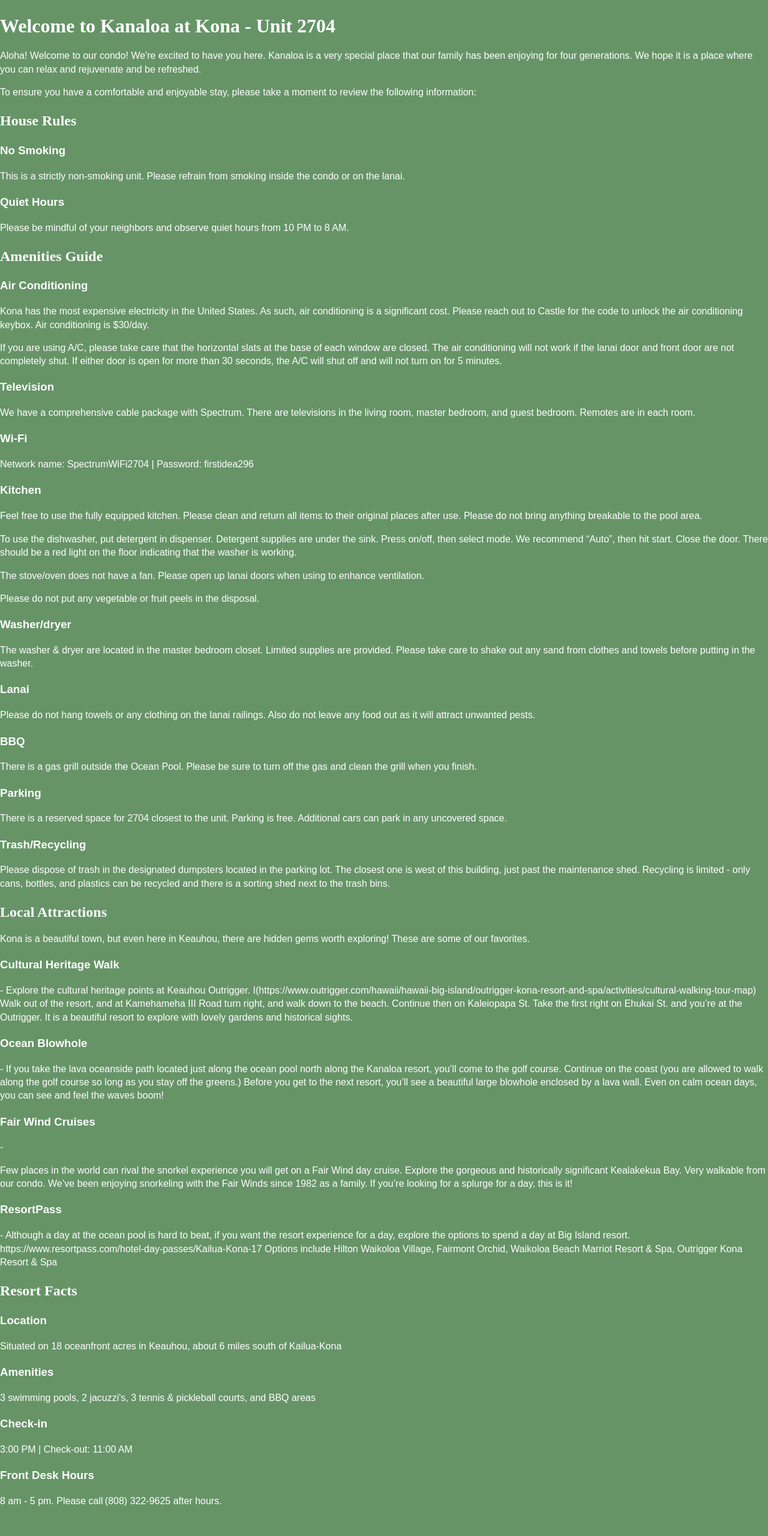
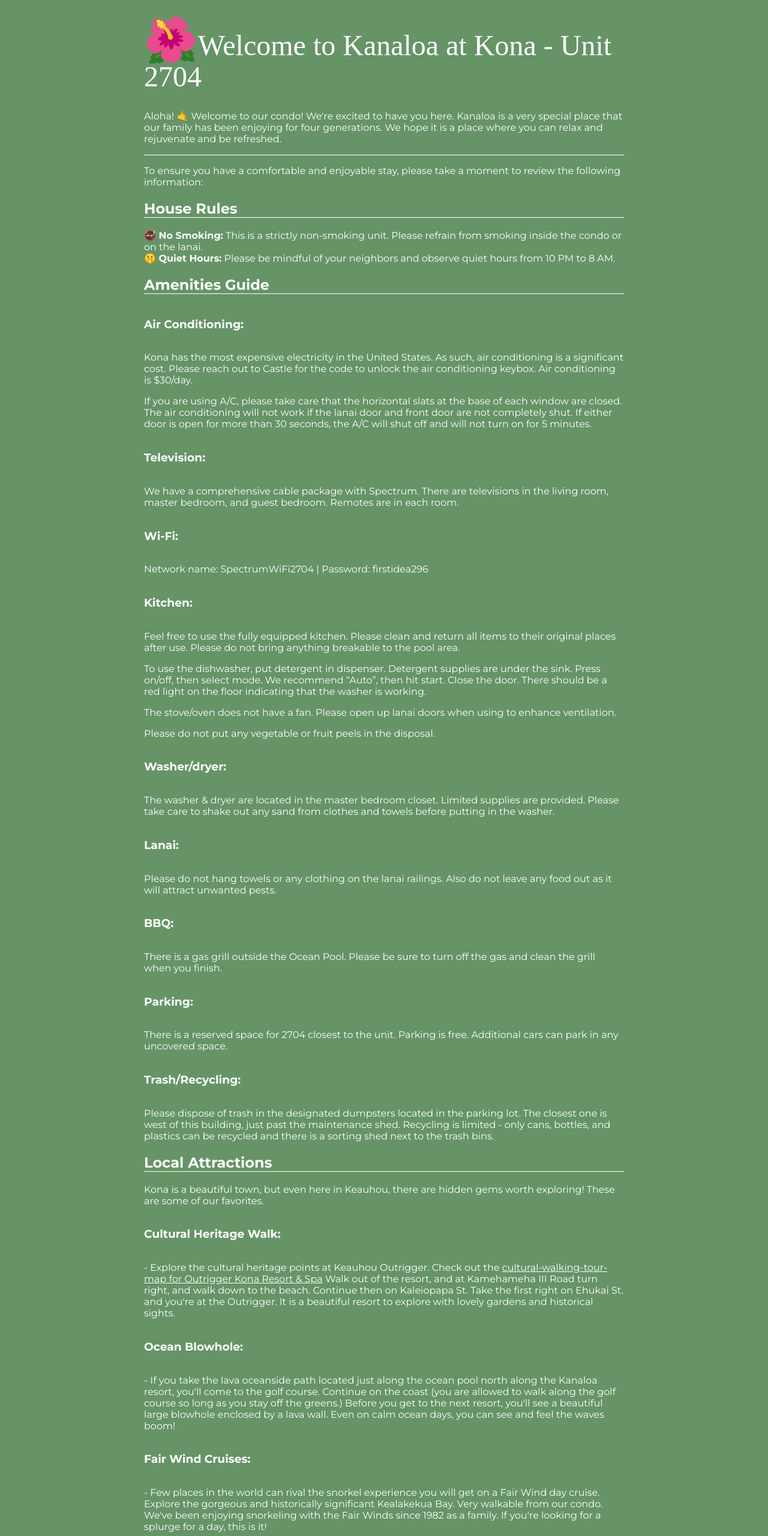
Before and after one commit to satiekue/satiekue.github.io, a plain HTML site: page index.html in a window 1280 px wide. Shown: the top 2560 px of the page at 60% size. Before the commit the page ends 2529 px from the top, so only its background shows below. Drawn offline with Linux system fonts and the light colour scheme; a web font is replaced by a local one.

Commit message:
Adding fonts, cleaning up markup & basic styling

```diff
--- a/css/style.css
+++ /dev/null
@@ -1,277 +0,0 @@
-/*! HTML5 Boilerplate v9.0.1 | MIT License | https://html5boilerplate.com/ */
-
-/* main.css 3.0.0 | MIT License | https://github.com/h5bp/main.css#readme */
-/*
- * What follows is the result of much research on cross-browser styling.
- * Credit left inline and big thanks to Nicolas Gallagher, Jonathan Neal,
- * Kroc Camen, and the H5BP dev community and team.
- */
-
-/* ==========================================================================
-   Base styles: opinionated defaults
-   ========================================================================== */
-
-html {
-  color: #222;
-  font-size: 1em;
-  line-height: 1.4;
-}
-
-/*
- * Remove text-shadow in selection highlight:
- * https://twitter.com/miketaylr/status/12228805301
- *
- * Customize the background color to match your design.
- */
-
-::-moz-selection {
-  background: #b3d4fc;
-  text-shadow: none;
-}
-
-::selection {
-  background: #b3d4fc;
-  text-shadow: none;
-}
-
-/*
- * A better looking default horizontal rule
- */
-
-hr {
-  display: block;
-  height: 1px;
-  border: 0;
-  border-top: 1px solid #ccc;
-  margin: 1em 0;
-  padding: 0;
-}
-
-/*
- * Remove the gap between audio, canvas, iframes,
- * images, videos and the bottom of their containers:
- * https://github.com/h5bp/html5-boilerplate/issues/440
- */
-
-audio,
-canvas,
-iframe,
-img,
-svg,
-video {
-  vertical-align: middle;
-}
-
-/*
- * Remove default fieldset styles.
- */
-
-fieldset {
-  border: 0;
-  margin: 0;
-  padding: 0;
-}
-
-/*
- * Allow only vertical resizing of textareas.
- */
-
-textarea {
-  resize: vertical;
-}
-
-/* ==========================================================================
-   Author's custom styles
-   ========================================================================== */
-
-/* ==========================================================================
-   Helper classes
-   ========================================================================== */
-
-/*
- * Hide visually and from screen readers
- */
-
-.hidden,
-[hidden] {
-  display: none !important;
-}
-
-/*
- * Hide only visually, but have it available for screen readers:
- * https://snook.ca/archives/html_and_css/hiding-content-for-accessibility
- *
- * 1. For long content, line feeds are not interpreted as spaces and small width
- *    causes content to wrap 1 word per line:
- *    https://medium.com/@jessebeach/beware-smushed-off-screen-accessible-text-5952a4c2cbfe
- */
-
-.visually-hidden {
-  border: 0;
-  clip: rect(0, 0, 0, 0);
-  height: 1px;
-  margin: -1px;
-  overflow: hidden;
-  padding: 0;
-  position: absolute;
-  white-space: nowrap;
-  width: 1px;
-  /* 1 */
-}
-
-/*
- * Extends the .visually-hidden class to allow the element
- * to be focusable when navigated to via the keyboard:
- * https://www.drupal.org/node/897638
- */
-
-.visually-hidden.focusable:active,
-.visually-hidden.focusable:focus {
-  clip: auto;
-  height: auto;
-  margin: 0;
-  overflow: visible;
-  position: static;
-  white-space: inherit;
-  width: auto;
-}
-
-/*
- * Hide visually and from screen readers, but maintain layout
- */
-
-.invisible {
-  visibility: hidden;
-}
-
-/*
- * Clearfix: contain floats
- *
- * The use of `table` rather than `block` is only necessary if using
- * `::before` to contain the top-margins of child elements.
- */
-
-.clearfix::before,
-.clearfix::after {
-  content: "";
-  display: table;
-}
-
-.clearfix::after {
-  clear: both;
-}
-
-/* ==========================================================================
-   EXAMPLE Media Queries for Responsive Design.
-   These examples override the primary ('mobile first') styles.
-   Modify as content requires.
-   ========================================================================== */
-
-@media only screen and (min-width: 35em) {
-  /* Style adjustments for viewports that meet the condition */
-}
-
-@media print,
-  (-webkit-min-device-pixel-ratio: 1.25),
-  (min-resolution: 1.25dppx),
-  (min-resolution: 120dpi) {
-  /* Style adjustments for high resolution devices */
-}
-
-/* ==========================================================================
-   Print styles.
-   Inlined to avoid the additional HTTP request:
-   https://www.phpied.com/delay-loading-your-print-css/
-   ========================================================================== */
-
-@media print {
-  *,
-  *::before,
-  *::after {
-    background: #fff !important;
-    color: #000 !important;
-    /* Black prints faster */
-    box-shadow: none !important;
-    text-shadow: none !important;
-  }
-
-  a,
-  a:visited {
-    text-decoration: underline;
-  }
-
-  a[href]::after {
-    content: " (" attr(href) ")";
-  }
-
-  abbr[title]::after {
-    content: " (" attr(title) ")";
-  }
-
-  /*
-   * Don't show links that are fragment identifiers,
-   * or use the `javascript:` pseudo protocol
-   */
-  a[href^="#"]::after,
-  a[href^="javascript:"]::after {
-    content: "";
-  }
-
-  pre {
-    white-space: pre-wrap !important;
-  }
-
-  pre,
-  blockquote {
-    border: 1px solid #999;
-    page-break-inside: avoid;
-  }
-
-  tr,
-  img {
-    page-break-inside: avoid;
-  }
-
-  p,
-  h2,
-  h3 {
-    orphans: 3;
-    widows: 3;
-  }
-
-  h2,
-  h3 {
-    page-break-after: avoid;
-  }
-}
-
-
-
-@import url('https://fonts.googleapis.com/css2?family=Six%20Caps:wght@400;700&display=swap');
-
-@import url('https://fonts.googleapis.com/css2?family=Montserrat:wght@400;700&display=swap');
-
-body {
-  font-family: 'SixCaps', Arial, sans-serif;
-  margin: 0;
-  padding: 0;
-  background-color: #669467;
-  color: #fff;
-}
-
-/* For accessible users, use #567e57 */
-/* For contrast users, use #669467 */
-
-h1 {
-  font-size: 2rem;
-  font-weight: bold;
-  margin-bottom: 1rem;
-  font-family: 'Montserrat';
-}
-
-h2 {
-  font-family: 'Montserrat';
-  font-size: 1.5rem;
-  font-weight: bold;
-  margin-bottom: 0.5rem;
-}
--- a/index.html
+++ b/index.html
@@ -1,11 +1,13 @@
 <!DOCTYPE html>
 <html class="no-js" lang="en">
-
   <head>
     <meta charset="utf-8" />
     <meta name="viewport" content="width=device-width, initial-scale=1" />
+    <link
+      rel="stylesheet"
+      href="//fonts.googleapis.com/css?family=Six+Caps:400|Montserrat:400,700"
+    />
     <title>Kanaloa at Kona - Unit 2704</title>
-  <link rel="stylesheet" href="css/style.css" />
     <meta name="description" content="" />
 
     <meta property="og:title" content="Kanaloa at Kona - Unit 2704" />
@@ -15,56 +17,134 @@
     <meta property="og:image:alt" content="" />
 
     <style>
+      body {
+        font-family: "Montserrat", Arial, sans-serif;
+        margin: 0;
+        padding: 0;
+        background-color: #669467;
+        color: #fff;
+      }
+
+      main {
+        margin: 0 auto;
+        width: 80vw;
+      }
+      @media screen and (min-width: 600px) {
+        main {
+          max-width: 800px;
+        }
+      }
+
+      /* For accessible users, use #567e57 */
+      /* For contrast users, use #669467 */
+
+      h1 {
+        font-weight: normal;
+        font-family: "Six Caps";
+        line-height: 1;
+        font-size: 3em;
+      }
+      h1::before {
+        content: "🌺";
+        font-size: 1.5em;
+        line-height: 1;
+      }
+
+      h2 {
+        border-bottom: 1px solid #fff;
+      }
+
+      #house-rules h3 {
+        display: inline-block;
+        margin: 0;
+        font-size: 1em;
+      }
+
+      h3 {
+        display: inline-block;
+      }
+
+      h3::after {
+        content: ": ";
+      }
+
+      a {
+        color: #fff;
+      }
+      a:hover,
+      a:active,
+      a:focus {
+        text-decoration: underline;
+      }
     </style>
   </head>
 
   <body>
-  <!-- Add your site or application content here -->
     <main>
       <h1>Welcome to Kanaloa at Kona - Unit 2704</h1>
       <section>
-      <p>Aloha! Welcome to our condo! We're excited to have you here. Kanaloa is a very special place that our family
-        has been enjoying for four generations. We hope it is a place where you can relax and rejuvenate and be
-        refreshed. </p>
-    </section>
-    <section>
-      <p>To ensure you have a comfortable and enjoyable stay, please take a moment to review the following information:
+        <p>
+          Aloha! 🤙 Welcome to our condo! We&apos;re excited to have you here.
+          Kanaloa is a very special place that our family has been enjoying for
+          four generations. We hope it is a place where you can relax and
+          rejuvenate and be refreshed.
+        </p>
+        <hr />
+        <p>
+          To ensure you have a comfortable and enjoyable stay, please take a
+          moment to review the following information:
         </p>
 
-    </section>
-    <section id="house-rules">
+        <div id="house-rules">
           <div id="house-rules-header">
             <h2>House Rules</h2>
           </div>
           <div id="house-rules-list">
-        <h3>No Smoking</h3>
-        <p>This is a strictly non-smoking unit. Please refrain from smoking inside the condo or on the lanai.</p>
-        <h3>Quiet Hours</h3>
-        <p>Please be mindful of your neighbors and observe quiet hours from 10 PM to 8 AM.</p>
+            <div>
+              <h3>🚭 No Smoking</h3>
+              <span
+                >This is a strictly non-smoking unit. Please refrain from
+                smoking inside the condo or on the lanai.</span
+              >
             </div>
-    </section>
-    <section id="amenities-guide">
+            <div>
+              <h3>🤫 Quiet Hours</h3>
+              <span
+                >Please be mindful of your neighbors and observe quiet hours
+                from 10 PM to 8 AM.</span
+              >
+            </div>
+          </div>
+        </div>
+
+        <div id="amenities-guide">
           <div id="amenities-guide-header">
             <h2>Amenities Guide</h2>
           </div>
           <div id="amentities-guide-list">
-
             <h3>Air Conditioning</h3>
             <div>
-          <p>Kona has the most expensive electricity in the United States. As such, air conditioning is a
-            significant cost. Please reach out to Castle for the code to unlock the air conditioning keybox. Air
-            conditioning
-            is $30/day.</p>
-          <p>If you are using A/C, please take care that the horizontal slats at the base of each window are closed.
-            The air
-            conditioning will not work if the lanai door and front door are not completely shut. If either door is
-            open for
-            more than 30 seconds, the A/C will shut off and will not turn on for 5 minutes.</p>
+              <p>
+                Kona has the most expensive electricity in the United States. As
+                such, air conditioning is a significant cost. Please reach out
+                to Castle for the code to unlock the air conditioning keybox.
+                Air conditioning is $30/day.
+              </p>
+              <p>
+                If you are using A/C, please take care that the horizontal slats
+                at the base of each window are closed. The air conditioning will
+                not work if the lanai door and front door are not completely
+                shut. If either door is open for more than 30 seconds, the A/C
+                will shut off and will not turn on for 5 minutes.
+              </p>
             </div>
             <h3>Television</h3>
             <div>
-          <p>We have a comprehensive cable package with Spectrum. There are televisions in the living room,
-            master bedroom, and guest bedroom. Remotes are in each room.</p>
+              <p>
+                We have a comprehensive cable package with Spectrum. There are
+                televisions in the living room, master bedroom, and guest
+                bedroom. Remotes are in each room.
+              </p>
             </div>
             <h3>Wi-Fi</h3>
             <div>
@@ -72,102 +152,156 @@
             </div>
             <h3>Kitchen</h3>
             <div>
-          <p>Feel free to use the fully equipped kitchen. Please clean and return all items to their original
-            places after use. Please do not bring anything breakable to the pool area.</p>
-          <p>To use the dishwasher, put detergent in dispenser. Detergent supplies are under the sink. Press on/off,
-            then
-            select mode. We recommend “Auto”, then hit start. Close the door. There should be a red light on the floor
-            indicating that the washer is working.</p>
-          <p>The stove/oven does not have a fan. Please open up lanai doors when using to enhance ventilation.</p>
-          <p>Please do not put any vegetable or fruit peels in the disposal.</p>
+              <p>
+                Feel free to use the fully equipped kitchen. Please clean and
+                return all items to their original places after use. Please do
+                not bring anything breakable to the pool area.
               </p>
+              <p>
+                To use the dishwasher, put detergent in dispenser. Detergent
+                supplies are under the sink. Press on/off, then select mode. We
+                recommend “Auto”, then hit start. Close the door. There should
+                be a red light on the floor indicating that the washer is
+                working.
+              </p>
+              <p>
+                The stove/oven does not have a fan. Please open up lanai doors
+                when using to enhance ventilation.
+              </p>
+              <p>
+                Please do not put any vegetable or fruit peels in the disposal.
+              </p>
+            </div>
             <h3>Washer/dryer</h3>
             <div>
-            <p>The washer & dryer are located in the master bedroom closet. Limited supplies are provided.
-              Please take care to shake out any sand from clothes and towels before putting in the washer.</p>
+              <p>
+                The washer & dryer are located in the master bedroom closet.
+                Limited supplies are provided. Please take care to shake out any
+                sand from clothes and towels before putting in the washer.
+              </p>
             </div>
             <h3>Lanai</h3>
             <div>
-            <p>Please do not hang towels or any clothing on the lanai railings. Also do not leave any food out as it
-              will attract unwanted pests.</p>
+              <p>
+                Please do not hang towels or any clothing on the lanai railings.
+                Also do not leave any food out as it will attract unwanted
+                pests.
+              </p>
             </div>
             <h3>BBQ</h3>
             <div>
-            <p>There is a gas grill outside the Ocean Pool. Please be sure to turn off the gas and clean the grill when
-              you finish.</p>
+              <p>
+                There is a gas grill outside the Ocean Pool. Please be sure to
+                turn off the gas and clean the grill when you finish.
+              </p>
             </div>
             <h3>Parking</h3>
             <div>
-            <p>There is a reserved space for 2704 closest to the unit. Parking is free. Additional cars can park in
-              any uncovered space.</p>
+              <p>
+                There is a reserved space for 2704 closest to the unit. Parking
+                is free. Additional cars can park in any uncovered space.
+              </p>
             </div>
             <h3>Trash/Recycling</h3>
             <div>
-            <p>Please dispose of trash in the designated dumpsters located in the parking lot. The closest one
-              is west of this building, just past the maintenance shed. Recycling is limited - only cans, bottles, and
-              plastics can be recycled and there is a sorting shed next to the trash bins.</p>
+              <p>
+                Please dispose of trash in the designated dumpsters located in
+                the parking lot. The closest one is west of this building, just
+                past the maintenance shed. Recycling is limited - only cans,
+                bottles, and plastics can be recycled and there is a sorting
+                shed next to the trash bins.
+              </p>
+            </div>
           </div>
         </div>
 
-    </section>
-
-
-
-    <section id="local-attractions">
+        <div id="local-attractions">
           <div id="local-attractions-header">
             <h2>Local Attractions</h2>
-        <p>Kona is a beautiful town, but even here in Keauhou, there are hidden gems worth exploring! These are some
-          of our favorites.</p>
+            <p>
+              Kona is a beautiful town, but even here in Keauhou, there are
+              hidden gems worth exploring! These are some of our favorites.
+            </p>
           </div>
           <div id="local-attractions-list">
             <h3>Cultural Heritage Walk</h3>
-        <p>- Explore the cultural heritage points at Keauhou Outrigger.
-          I(https://www.outrigger.com/hawaii/hawaii-big-island/outrigger-kona-resort-and-spa/activities/cultural-walking-tour-map)
-          Walk out of the resort, and at Kamehameha III Road turn right, and walk down to the beach. Continue then on
-          Kaleiopapa St. Take the first right on Ehukai St. and you’re at the Outrigger. It is a beautiful resort to
-          explore with lovely gardens and historical sights. </p>
-
+            <p>
+              - Explore the cultural heritage points at Keauhou Outrigger. Check
+              out the
+              <a
+                href="https://www.outrigger.com/hawaii/hawaii-big-island/outrigger-kona-resort-and-spa/activities/cultural-walking-tour-map"
+                >cultural-walking-tour-map for Outrigger Kona Resort &amp;
+                Spa</a
+              >
+              Walk out of the resort, and at Kamehameha III Road turn right, and
+              walk down to the beach. Continue then on Kaleiopapa St. Take the
+              first right on Ehukai St. and you&apos;re at the Outrigger. It is
+              a beautiful resort to explore with lovely gardens and historical
+              sights.
+            </p>
 
             <h3>Ocean Blowhole</h3>
-        <p>- If you take the lava oceanside path located just along the ocean pool north along the Kanaloa resort,
-          you’ll come to the golf course. Continue on the coast (you are allowed to walk along the golf course so long
-          as you stay off the greens.) Before you get to the next resort, you’ll see a beautiful large blowhole enclosed
-          by a lava wall. Even on calm ocean days, you can see and feel the waves boom! </p>
-
-
-        <h3>Fair Wind Cruises</h3> - <p>Few places in the world can rival the snorkel experience you will get on a Fair
-          Wind day cruise. Explore the gorgeous and historically significant Kealakekua Bay. Very walkable from our
-          condo. We’ve been enjoying snorkeling with the Fair Winds since 1982 as a family. If you’re looking for a
-          splurge for a day, this is it!
+            <p>
+              - If you take the lava oceanside path located just along the ocean
+              pool north along the Kanaloa resort, you&apos;ll come to the golf
+              course. Continue on the coast (you are allowed to walk along the
+              golf course so long as you stay off the greens.) Before you get to
+              the next resort, you&apos;ll see a beautiful large blowhole
+              enclosed by a lava wall. Even on calm ocean days, you can see and
+              feel the waves boom!
             </p>
 
+            <h3>Fair Wind Cruises</h3>
+            <p>
+              - Few places in the world can rival the snorkel experience you
+              will get on a Fair Wind day cruise. Explore the gorgeous and
+              historically significant Kealakekua Bay. Very walkable from our
+              condo. We&apos;ve been enjoying snorkeling with the Fair Winds
+              since 1982 as a family. If you&apos;re looking for a splurge for a
+              day, this is it!
+            </p>
 
             <h3>ResortPass</h3>
-        <p>- Although a day at the ocean pool is hard to beat, if you want the resort experience for a day, explore the
-          options to spend a day at Big Island resort. https://www.resortpass.com/hotel-day-passes/Kailua-Kona-17
-          Options include Hilton Waikoloa Village, Fairmont Orchid, Waikoloa Beach Marriot Resort & Spa, Outrigger Kona
-          Resort & Spa
+            <p>
+              - Although a day at the ocean pool is hard to beat, if you want
+              the resort experience for a day, explore the options to spend a
+              day at Big Island resort. Options through
+              <a
+                href="https://www.resortpass.com/hotel-day-passes/Kailua-Kona-17"
+                >Resort Pass</a
+              >
+              include Hilton Waikoloa Village, Fairmont Orchid, Waikoloa Beach
+              Marriot Resort & Spa, Outrigger Kona Resort & Spa
             </p>
           </div>
-    </section>
+        </div>
 
-
-    <section id="resort-facts">
+        <div id="resort-facts">
           <div id="resort-facts-header">
-        <h2> Resort Facts
-        </h2>
+            <h2>Resort Facts</h2>
           </div>
           <div id="resort-facts-list">
             <h3>Location</h3>
-        <p>Situated on 18 oceanfront acres in Keauhou, about 6 miles south of Kailua-Kona</p>
+            <p>
+              Situated on 18 oceanfront acres in Keauhou, about 6 miles south of
+              Kailua-Kona
+            </p>
             <h3>Amenities</h3>
-        <p>3 swimming pools, 2 jacuzzi's, 3 tennis & pickleball courts, and BBQ areas</p>
+            <p>
+              3 swimming pools, 2 jacuzzi&apos;s, 3 tennis & pickleball courts,
+              and BBQ areas
+            </p>
             <h3>Check-in</h3>
             <p>3:00 PM | Check-out: 11:00 AM</p>
             <h3>Front Desk Hours</h3>
-        <p>8 am - 5 pm. Please call (808) 322-9625 after hours.</p>
+            <p>
+              8 am - 5 pm. Please call
+              <a href="tel:8083229625">(808) 322-9625</a> after hours.
+            </p>
+          </div>
+        </div>
+      </section>
     </main>
     <!-- <script src="js/app.js"></script> -->
   </body>
-
 </html>
```
Also changed, not shown: 1 other file. Lines whose indentation alone changed are shown as unchanged.
